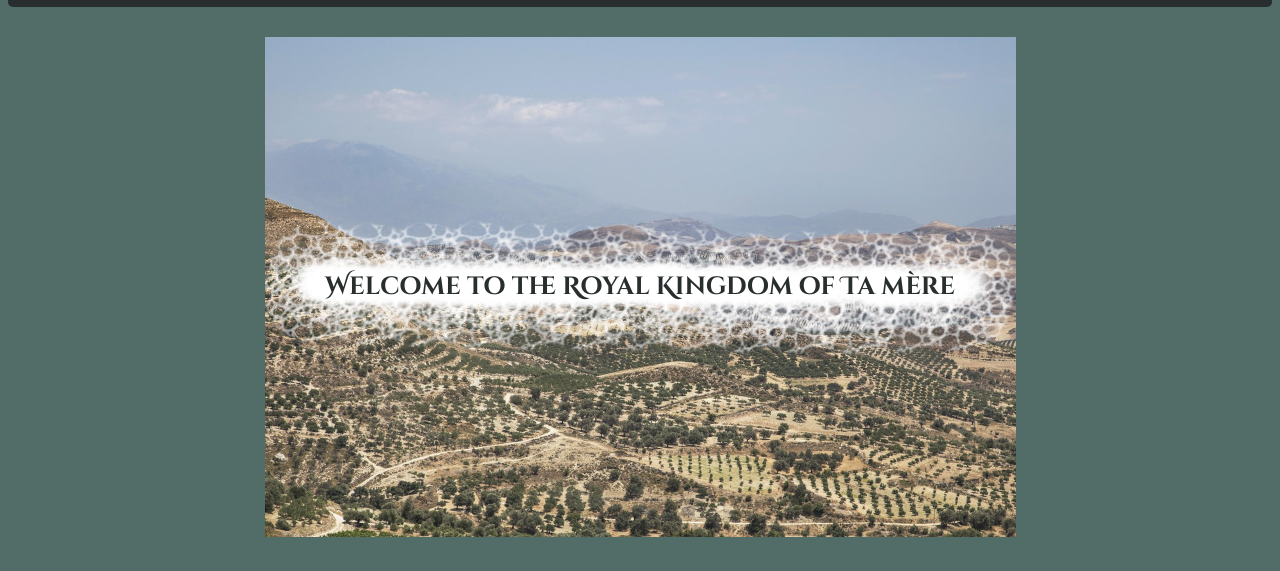
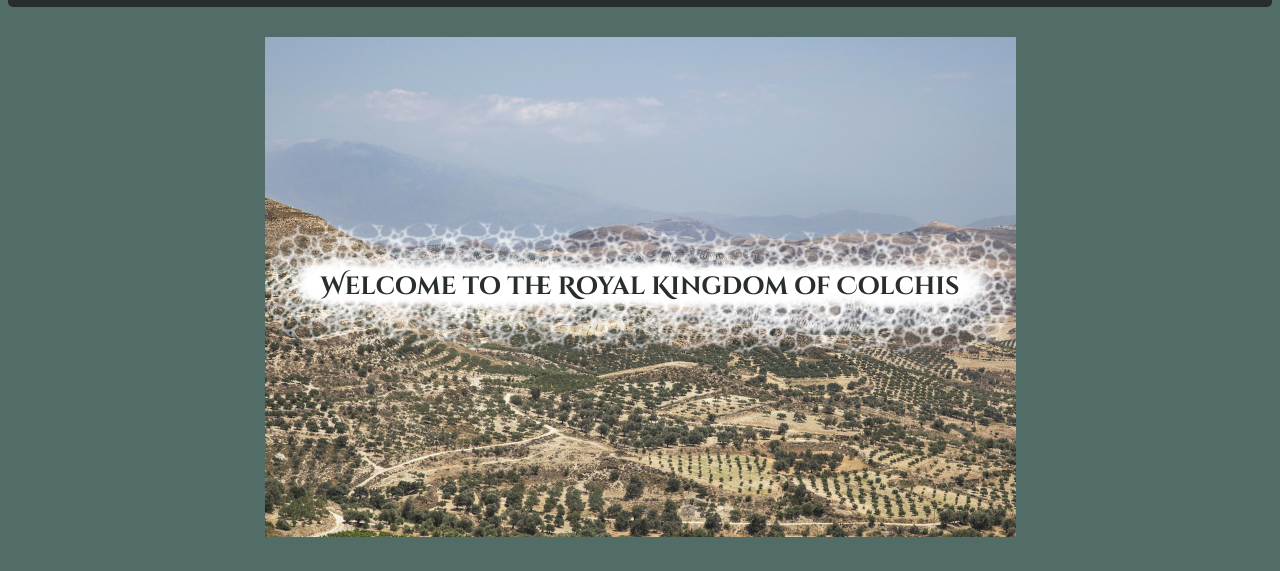
Before and after one commit to Yohh/TechChallenge, a website built with Parcel: page index.html in a window 1280 px wide. Shown: the part 229-800 px from the top of the page. Built offline with nearby package versions, Linux system fonts and the light colour scheme.

Commit message:
rollback

```diff
--- a/index.html
+++ b/index.html
@@ -45,7 +45,7 @@
     <!-- Hero Section -->
     <section id="heroSection">
       <h1 id="heroTitle">
-        Welcome to the Royal Kingdom of Ta mère
+        Welcome to the Royal Kingdom of Colchis
       </h1>
     </section>
 
```
